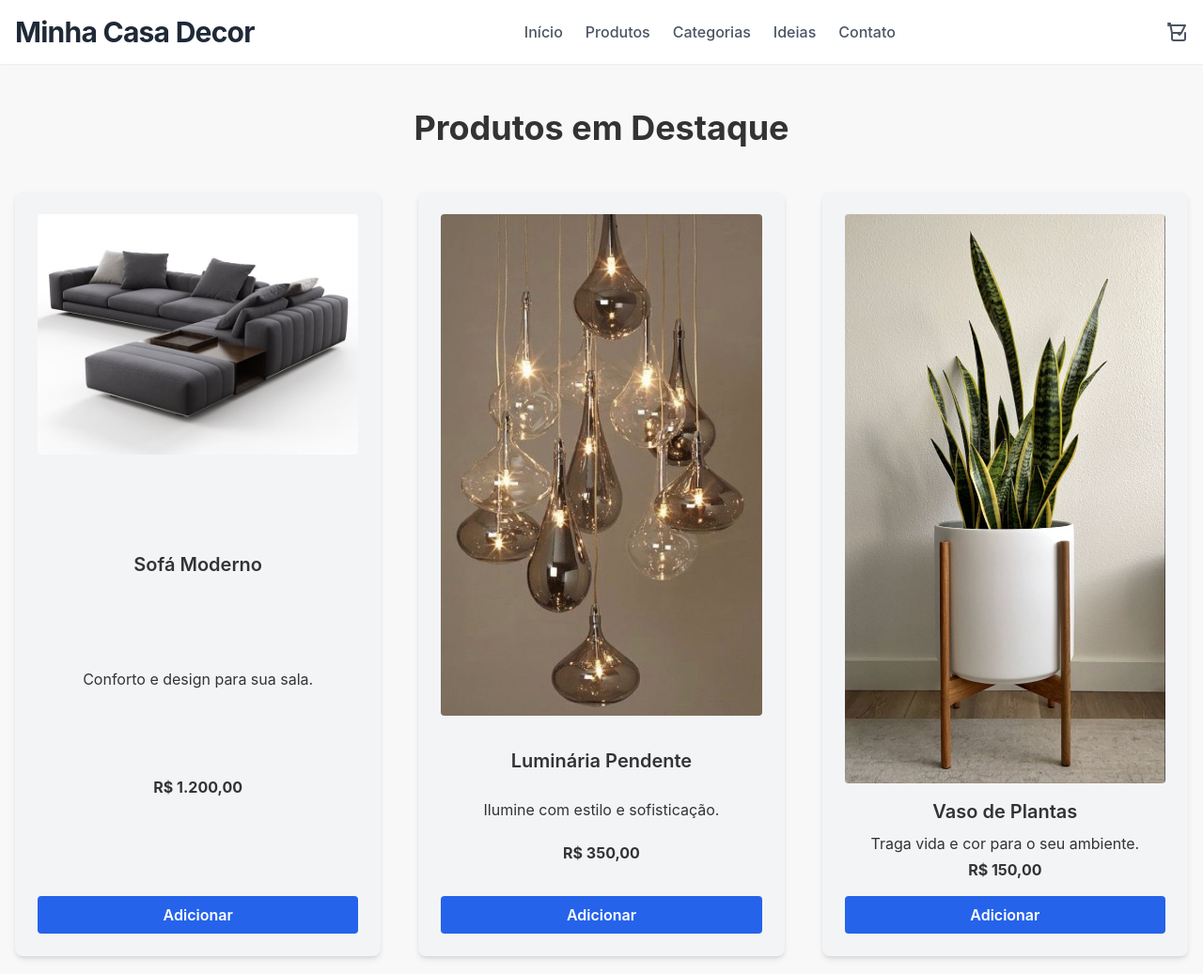
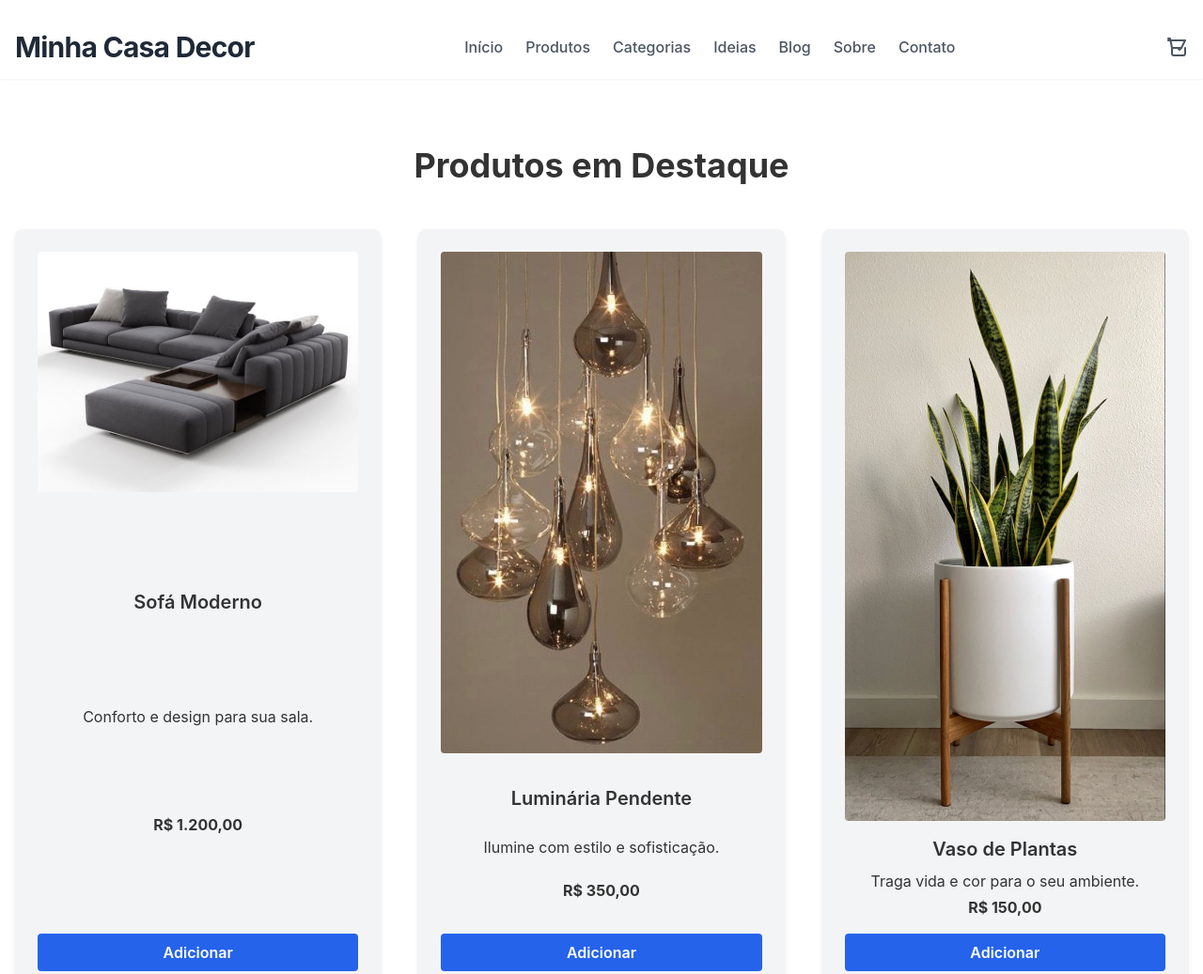
Before and after one commit to gaby-2009/decora-o-de-casa, a plain HTML site: page index.html in a window 1280 px wide. Shown: the top 1037 px of the page at 94% size. Drawn offline with nearby package versions, Linux system fonts and the light colour scheme.

Commit message:
uiiiiiii

```diff
--- a/index.html
+++ b/index.html
@@ -18,14 +18,18 @@
 <body class="antialiased">
 
   <header class="bg-white shadow-sm py-4">
+
+      <!-- Cabeçalho e navegação -->
+  <header class="bg-white shadow-sm py-4 mb-6">
     <div class="container mx-auto px-4 flex justify-between items-center flex-wrap">
       <a href="#" class="text-3xl font-bold text-gray-800 tracking-tight" aria-label="Minha Casa Decor - Home">Minha Casa Decor</a>
-
       <nav class="hidden md:flex space-x-6" aria-label="Menu principal">
-        <a href="#" class="text-gray-600 hover:text-gray-900 font-medium transition-colors">Início</a>
+        <a href="index.html" class="text-gray-600 hover:text-gray-900 font-medium transition-colors">Início</a>
         <a href="produtos.html" class="text-gray-600 hover:text-gray-900 font-medium transition-colors">Produtos</a>
         <a href="#" class="text-gray-600 hover:text-gray-900 font-medium transition-colors">Categorias</a>
         <a href="ideias.html" class="text-gray-600 hover:text-gray-900 font-medium transition-colors">Ideias</a>
+        <a href="#" class="text-gray-600 hover:text-gray-900 font-medium transition-colors">Blog</a>
+        <a href="#" class="text-gray-600 hover:text-gray-900 font-medium transition-colors">Sobre</a>
         <a href="#" class="text-gray-600 hover:text-gray-900 font-medium transition-colors">Contato</a>
       </nav>
 
```
